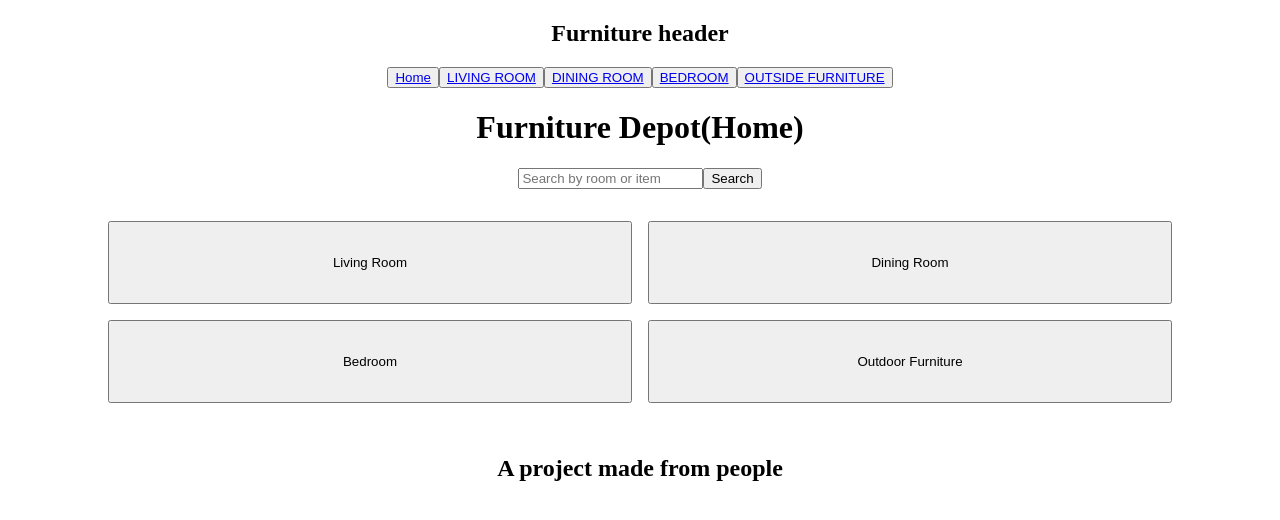
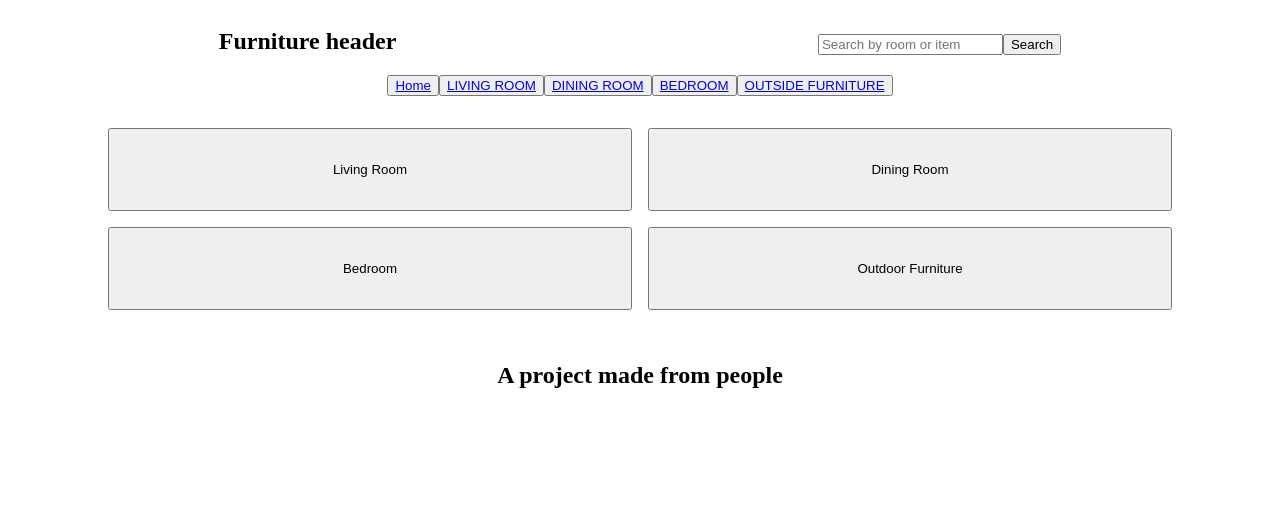
Before and after one commit to FurnitureDepot-P3/Furniture-Depot-Front-End, a React (Create React App) app in the folder furniture-depot/: page / in a window 1280 px wide. Shown: the top 520 px of the page. Built offline with nearby package versions, Linux system fonts and the light colour scheme.

Commit message:
Added nav bar to separate pages. removed from header. set search box and title inline

```diff
--- a/furniture-depot/src/App.css
+++ b/furniture-depot/src/App.css
@@ -7,9 +7,25 @@
   color:purple;
 }
 
+.links {
+  background-color: transparent;
+}
+
 .homecats {
 
+}
 
+#containerhdr {
+  display: flex;
+  justify-content: space-around;
+
+}
+
+.headertitle {
+ padding-left: 0%;
+}
+
+.navhome {
 }
 
 .catbtns {
@@ -28,3 +44,9 @@
 .bedbtn {
   padding: 32px 16px;
 }
+
+/* title
+style="text-align:left;float:left;" */
+
+/* /*search
+style="text-align:right;float;right" */
--- a/furniture-depot/src/components/Dining.jsx
+++ b/furniture-depot/src/components/Dining.jsx
@@ -1,6 +1,7 @@
 // import { useState, useEffect } from "react"
 // import axios from 'axios'
 import React from "react";
+import Nav from "./Nav"
 
 export default function Dining () {
 
@@ -17,6 +18,10 @@ export default function Dining () {
 //     } else {
         return (
             <div className="container">
+                <div className="navhome">
+            < Nav />
+            </div>
+
             <div className="dinefurn">
                 dinning
 
--- a/furniture-depot/src/components/Header.jsx
+++ b/furniture-depot/src/components/Header.jsx
@@ -1,12 +1,12 @@
 import React from 'react'
-import Nav from './Nav'
+import SearchForm from "./SearchForm"
 
 
 export default function Header () {
     return (
-        <div>
-            <h2> Furniture header </h2>
-            < Nav />
+        <div id="containerhdr">
+            <h2 className="headertitle"> Furniture header </h2>
+            <h2 className="searchbox" > <SearchForm /> </h2>
         </div>
     )
 }
--- a/furniture-depot/src/components/Home.jsx
+++ b/furniture-depot/src/components/Home.jsx
@@ -1,13 +1,13 @@
 import React from 'react'
 import SearchForm from './SearchForm'
+import Nav from './Nav'
 
 export default function Home (props) {
     return (
         <div className="homecats">
 
-            <div className="homeh1">
-            <h1 className= 'title'> Furniture Depot(Home)</h1>
-            <SearchForm/>
+            <div className="navhome">
+            < Nav />
             </div>
 
         <div className="catbtns">
--- a/furniture-depot/src/components/Living.jsx
+++ b/furniture-depot/src/components/Living.jsx
@@ -1,5 +1,8 @@
 import { useState, useEffect } from "react"
 import axios from 'axios'
+import Nav from './Nav'
+
+
 
 export default function Living () {
 
@@ -16,7 +19,12 @@ const [living, setLiving] = useState([])
         return <h2> LOADING PAGE! </h2>
     } else {
         return (
+
+
          <div className="container">
+            <div className="navhome">
+            < Nav />
+            </div>
 
             <div className="lvrmfurn">
                 {living.map((products) =>(
--- a/furniture-depot/src/components/Outside.jsx
+++ b/furniture-depot/src/components/Outside.jsx
@@ -1,29 +1,36 @@
-// import { useState, useEffect } from "react"
-// import axios from 'axios'
-import React from "react";
-
+import { useState, useEffect } from "react"
+import axios from 'axios'
+import Nav from './Nav'
 export default function Outside () {
 
-// const [outside, setOutside] = useState(null)
+const [outside, setOutside] = useState(null)
 
-//     useEffect(() => {
-//         const getData = async () => {
-//             const response = await axios.get(`https://www.furniture.com`)
-//             setOutside(response.data.outside)
-//         }
-//         getData()
-//     }, [])
-//     if (!outside) {
-//         return <h2> LOADING PAGE </h2>
-//     } else {
+    useEffect(() => {
+        const getData = async () => {
+            const response = await axios.get(`https://www.furniture.com`)
+            setOutside(response.data.outside)
+        }
+        getData()
+    }, [])
+    if (!outside) {
+
+        return <h2> LOADING PAGE </h2>
+    } else {
         return (
             <div className="container">
+                <div className="navhome">
+            < Nav />
+            </div>
+                <div className="navhome">
+            < Nav />
+            </div>
+
             <div className="outsfurn">
-                outside
+
 
             </div>
             </div>
         )
-    // }
+    }
 
 }
```
